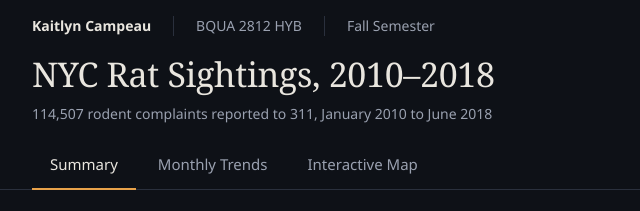
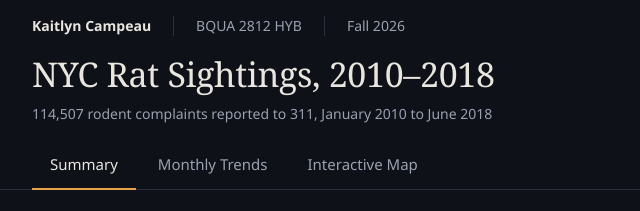
Before and after one commit to campeaka/rat-dashboard, a plain HTML site: page index.html in a window 1280 px wide. Shown: the top 211 px of the page, 0-640 px from the left. Drawn offline with Linux system fonts and the light colour scheme.

Commit message:
Add files via upload

```diff
--- a/index.html
+++ b/index.html
@@ -88,7 +88,7 @@ canvas.drag{cursor:grabbing}
 </style>
 </head>
 <body>
-<div class="idbar"><span><b>Kaitlyn Campeau</b></span><span>BQUA 2812 HYB</span><span>Fall Semester</span></div>
+<div class="idbar"><span><b>Kaitlyn Campeau</b></span><span>BQUA 2812 HYB</span><span>Fall 2026</span></div>
 <header>
   <div>
     <h1>NYC Rat Sightings, 2010–2018</h1>
```
